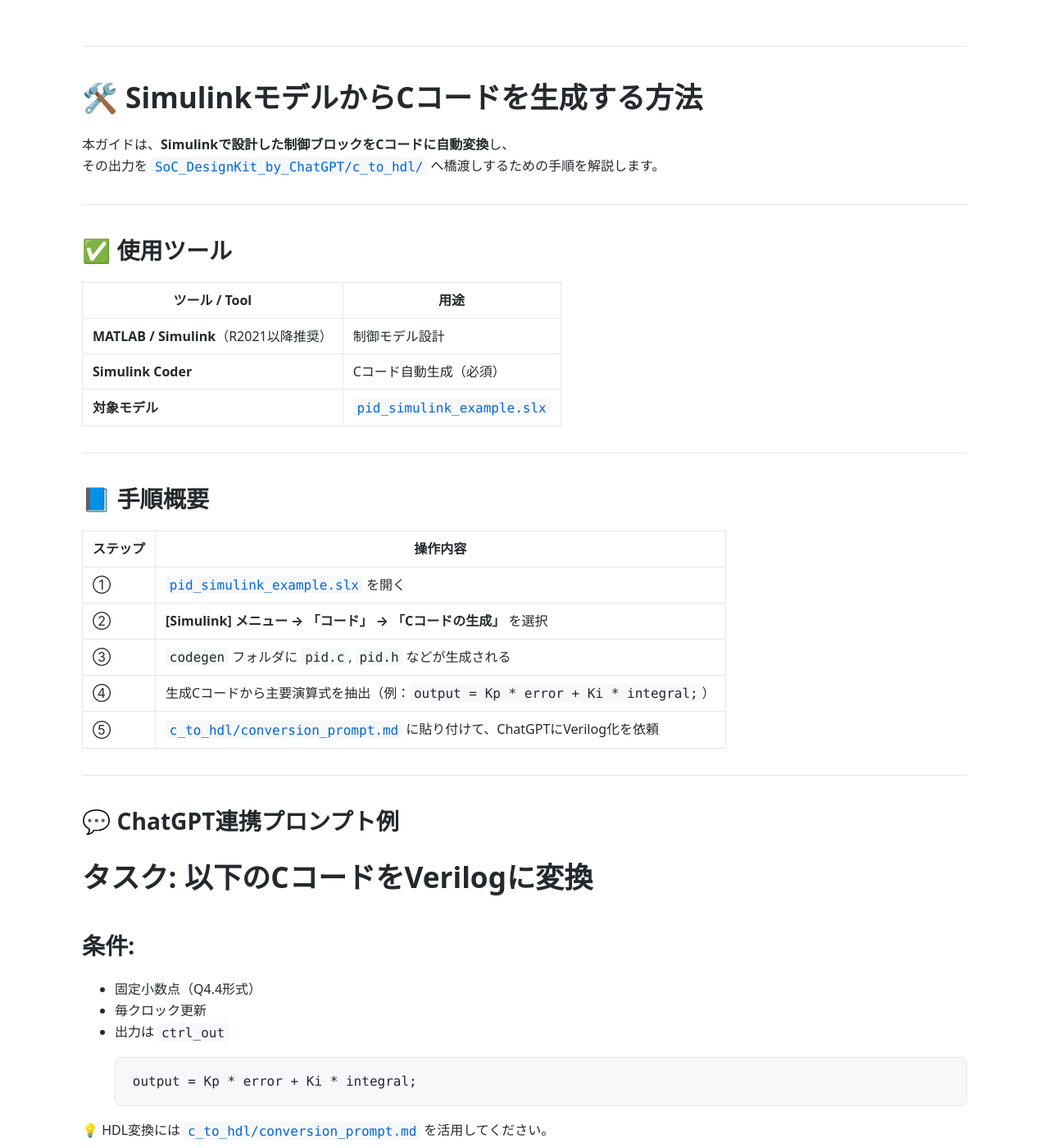
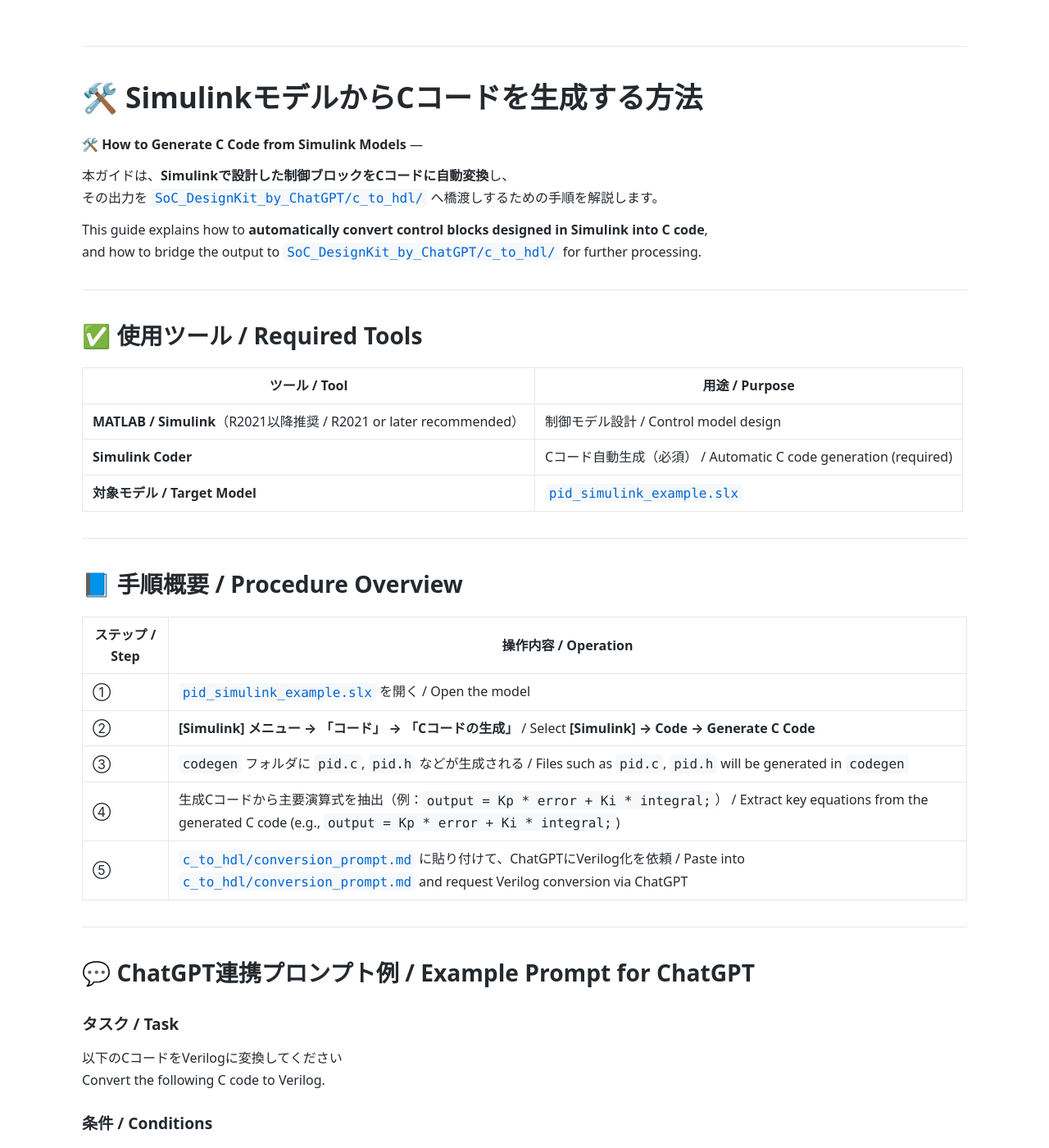
Before and after one commit to Samizo-AITL/EduController, a Jekyll site: the page built from matlab_tools/model_to_code.md, in a window 1280 px wide and 1400 px high. Shown: the whole window at 82% size. Built offline with Jekyll 4.4.1, drawn with Linux system fonts in a browser that asks for light colours; some of the changed text lies outside the part shown.

Commit message:
Update model_to_code.md

````diff
--- a/matlab_tools/model_to_code.md
+++ b/matlab_tools/model_to_code.md
@@ -1,77 +1,90 @@
 ---
 layout: clean
-title: SimulinkモデルからCコードを生成する方法
+title: SimulinkモデルからCコードを生成する方法 / How to Generate C Code from Simulink Models
 permalink: /matlab_tools/model_to_code.html
 ---
 
 ---
-
 # 🛠️ SimulinkモデルからCコードを生成する方法
+**🛠️ How to Generate C Code from Simulink Models**
+---
 
 本ガイドは、**Simulinkで設計した制御ブロックをCコードに自動変換**し、
 その出力を [`SoC_DesignKit_by_ChatGPT/c_to_hdl/`](https://samizo-aitl.github.io/EduController/SoC_DesignKit_by_ChatGPT/c_to_hdl/) へ橋渡しするための手順を解説します。
 
----
-
-## ✅ 使用ツール
-
-| ツール / Tool | 用途 |
-|---------------|------|
-| **MATLAB / Simulink**（R2021以降推奨） | 制御モデル設計 |
-| **Simulink Coder** | Cコード自動生成（必須） |
-| **対象モデル** | [`pid_simulink_example.slx`](https://samizo-aitl.github.io/EduController/matlab_tools/pid_simulink_example.slx) |
+This guide explains how to **automatically convert control blocks designed in Simulink into C code**,
+and how to bridge the output to [`SoC_DesignKit_by_ChatGPT/c_to_hdl/`](https://samizo-aitl.github.io/EduController/SoC_DesignKit_by_ChatGPT/c_to_hdl/) for further processing.
 
 ---
 
-## 📘 手順概要
+## ✅ 使用ツール / Required Tools
 
-| **ステップ** | **操作内容** |
-|--------------|--------------|
-| ① | [`pid_simulink_example.slx`](https://samizo-aitl.github.io/EduController/matlab_tools/pid_simulink_example.slx) を開く |
-| ② | **[Simulink] メニュー → 「コード」 → 「Cコードの生成」** を選択 |
-| ③ | `codegen` フォルダに `pid.c`, `pid.h` などが生成される |
-| ④ | 生成Cコードから主要演算式を抽出（例：`output = Kp * error + Ki * integral;`） |
-| ⑤ | [`c_to_hdl/conversion_prompt.md`](https://samizo-aitl.github.io/EduController/SoC_DesignKit_by_ChatGPT/c_to_hdl/conversion_prompt.html) に貼り付けて、ChatGPTにVerilog化を依頼 |
+| ツール / Tool | 用途 / Purpose |
+|---------------|----------------|
+| **MATLAB / Simulink**（R2021以降推奨 / R2021 or later recommended） | 制御モデル設計 / Control model design |
+| **Simulink Coder** | Cコード自動生成（必須） / Automatic C code generation (required) |
+| **対象モデル / Target Model** | [`pid_simulink_example.slx`](https://samizo-aitl.github.io/EduController/matlab_tools/pid_simulink_example.slx) |
 
 ---
 
-## 💬 ChatGPT連携プロンプト例
+## 📘 手順概要 / Procedure Overview
 
-# タスク: 以下のCコードをVerilogに変換
-## 条件:
-- 固定小数点（Q4.4形式）
-- 毎クロック更新
-- 出力は `ctrl_out`
+| **ステップ / Step** | **操作内容 / Operation** |
+|----------------------|--------------------------|
+| ① | [`pid_simulink_example.slx`](https://samizo-aitl.github.io/EduController/matlab_tools/pid_simulink_example.slx) を開く / Open the model |
+| ② | **[Simulink] メニュー → 「コード」 → 「Cコードの生成」** / Select **[Simulink] → Code → Generate C Code** |
+| ③ | `codegen` フォルダに `pid.c`, `pid.h` などが生成される / Files such as `pid.c`, `pid.h` will be generated in `codegen` |
+| ④ | 生成Cコードから主要演算式を抽出（例：`output = Kp * error + Ki * integral;`） / Extract key equations from the generated C code (e.g., `output = Kp * error + Ki * integral;`) |
+| ⑤ | [`c_to_hdl/conversion_prompt.md`](https://samizo-aitl.github.io/EduController/SoC_DesignKit_by_ChatGPT/c_to_hdl/conversion_prompt.html) に貼り付けて、ChatGPTにVerilog化を依頼 / Paste into [`c_to_hdl/conversion_prompt.md`](https://samizo-aitl.github.io/EduController/SoC_DesignKit_by_ChatGPT/c_to_hdl/conversion_prompt.html) and request Verilog conversion via ChatGPT |
+
+---
+
+## 💬 ChatGPT連携プロンプト例 / Example Prompt for ChatGPT
+
+### タスク / Task
+以下のCコードをVerilogに変換してください
+Convert the following C code to Verilog.
+
+### 条件 / Conditions
+- 固定小数点（Q4.4形式） / Fixed-point (Q4.4 format)
+- 毎クロック更新 / Update every clock cycle
+- 出力は `ctrl_out` / Output signal is `ctrl_out`
+
 ```c
 output = Kp * error + Ki * integral;
 ```
 
 💡 HDL変換には [`c_to_hdl/conversion_prompt.md`](https://samizo-aitl.github.io/EduController/SoC_DesignKit_by_ChatGPT/c_to_hdl/conversion_prompt.html) を活用してください。
+💡 Use [`c_to_hdl/conversion_prompt.md`](https://samizo-aitl.github.io/EduController/SoC_DesignKit_by_ChatGPT/c_to_hdl/conversion_prompt.html) for HDL conversion.
 
 ---
 
-## 🧪 応用例
+## 🧪 応用例 / Applications
 
 - **Simulinkで状態空間モデルを設計 → Cコード生成 → FSM構成に反映**
+  Design a state-space model in Simulink → Generate C code → Apply to FSM structure
+
 - **FSMの各状態で使用する計算式（例：LLM制御）をSimulinkで試作 → HDL展開**
+  Prototype calculation formulas for each FSM state (e.g., LLM control) in Simulink → Expand into HDL
 
 ---
 
-## 🔗 関連ディレクトリ
+## 🔗 関連ディレクトリ / Related Directories
 
-| **パス** | **内容 / Description** |
-|----------|------------------------|
-| [`matlab_tools/`](https://samizo-aitl.github.io/EduController/matlab_tools/) | Simulinkモデル群（PID, 状態空間） |
-| [`c_to_hdl/`](https://samizo-aitl.github.io/EduController/SoC_DesignKit_by_ChatGPT/c_to_hdl/) | C→HDL変換テンプレとプロンプト |
-| `execution_logs/` | ChatGPT応答ログ記録（任意） |
+| **パス / Path** | **内容 / Description** |
+|-----------------|-------------------------|
+| [`matlab_tools/`](https://samizo-aitl.github.io/EduController/matlab_tools/) | Simulinkモデル群（PID, 状態空間） / Simulink models (PID, State-space) |
+| [`c_to_hdl/`](https://samizo-aitl.github.io/EduController/SoC_DesignKit_by_ChatGPT/c_to_hdl/) | C→HDL変換テンプレとプロンプト / Templates & prompts for C→HDL conversion |
+| `execution_logs/` | ChatGPT応答ログ記録（任意） / Logs of ChatGPT responses (optional) |
 
 ---
 
-## 🔖 ライセンス
+## 🔖 ライセンス / License
 
 MIT License © 2025 [Shinichi Samizo](https://github.com/Samizo-AITL)
 この資料およびモデルは、教育・個人学習用途で自由に使用可能です。
+This material and models are freely available for educational and personal learning purposes.
 
 ---
 
-**🏠 [トップページへ戻る](https://samizo-aitl.github.io/EduController/README.html)**
+**🏠 [トップページへ戻る / Back to Top](https://samizo-aitl.github.io/EduController/README.html)**
````
